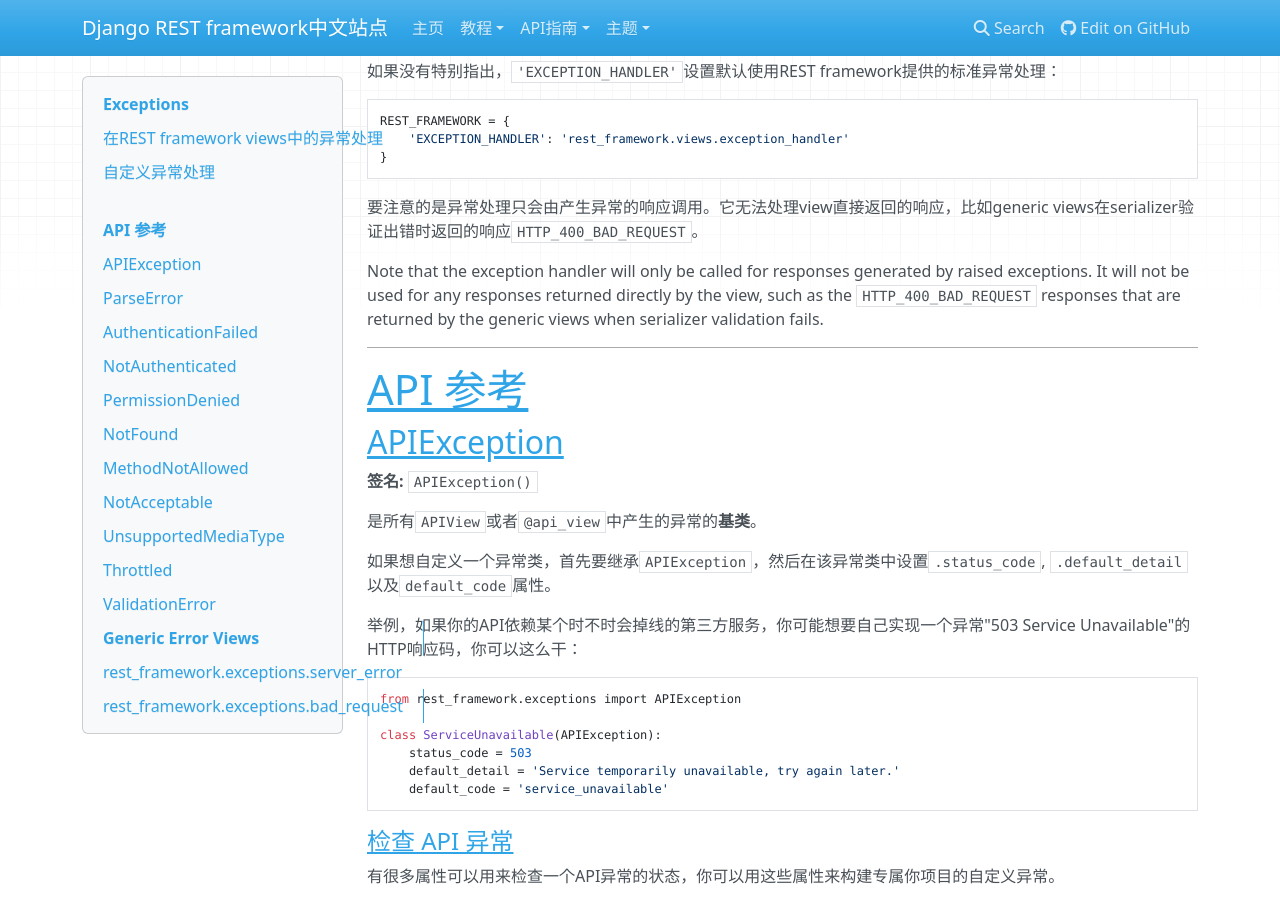
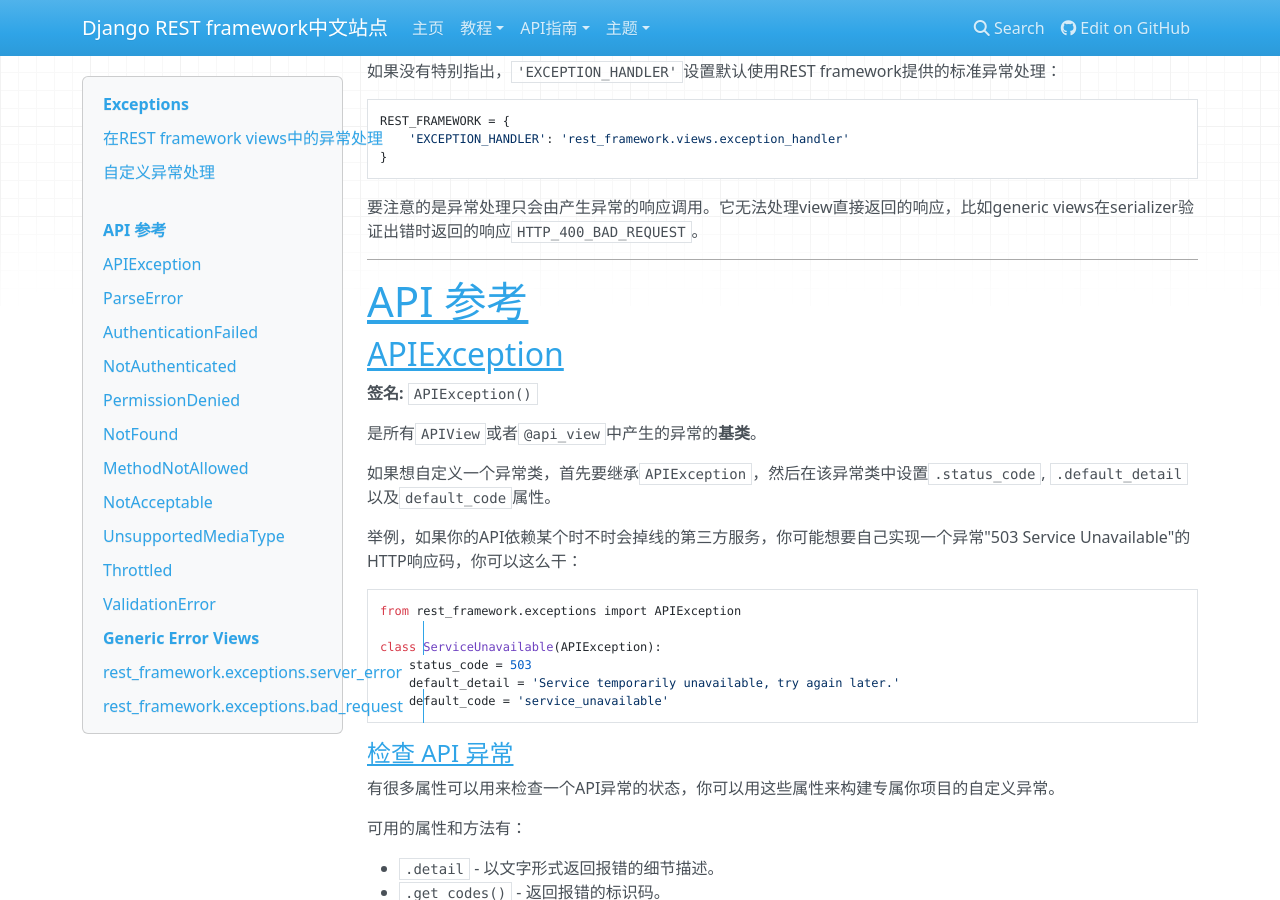
Before and after one commit to Q1mi/Django-REST-framework-documentation, an MkDocs documentation site: the page built from docs/api-guide/exceptions_zh.md, in a window 1280 px wide and 900 px high, scrolled down 1892 px. Built offline with MkDocs 1.6.1, drawn with Linux system fonts in a browser that asks for light colours; nearby versions of some CDN libraries; old or Windows-style settings are respelled for this version of MkDocs.

Commit message:
删除忘记去除的英文段落

```diff
--- a/docs/api-guide/exceptions_zh.md
+++ b/docs/api-guide/exceptions_zh.md
@@ -90,8 +90,6 @@ REST framework的视图能处理各种各样的异常，能处理并返回合适
     }
 
 要注意的是异常处理只会由产生异常的响应调用。它无法处理view直接返回的响应，比如generic views在serializer验证出错时返回的响应`HTTP_400_BAD_REQUEST`。
-
-Note that the exception handler will only be called for responses generated by raised exceptions.  It will not be used for any responses returned directly by the view, such as the `HTTP_400_BAD_REQUEST` responses that are returned by the generic views when serializer validation fails.
 
 ---
 
```
